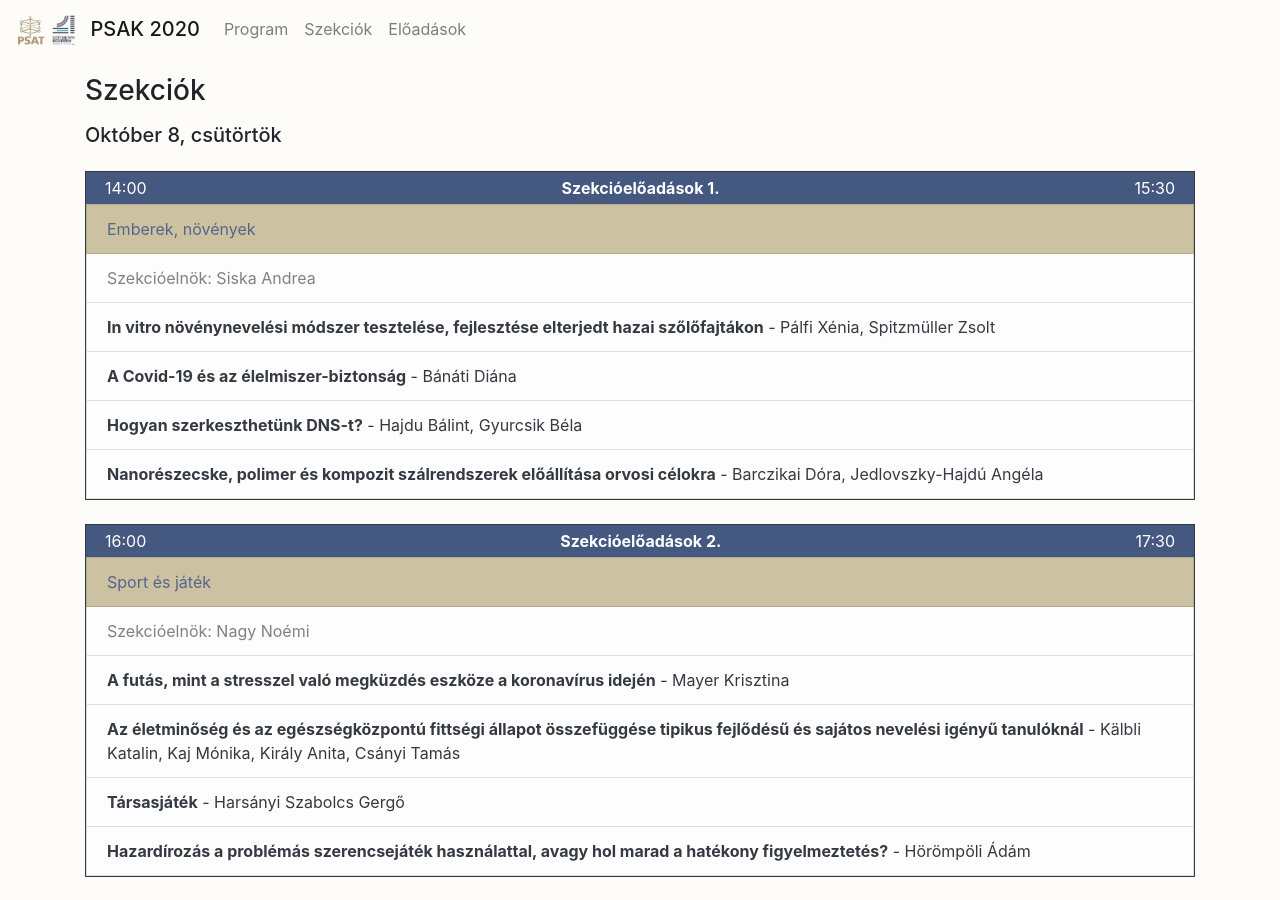
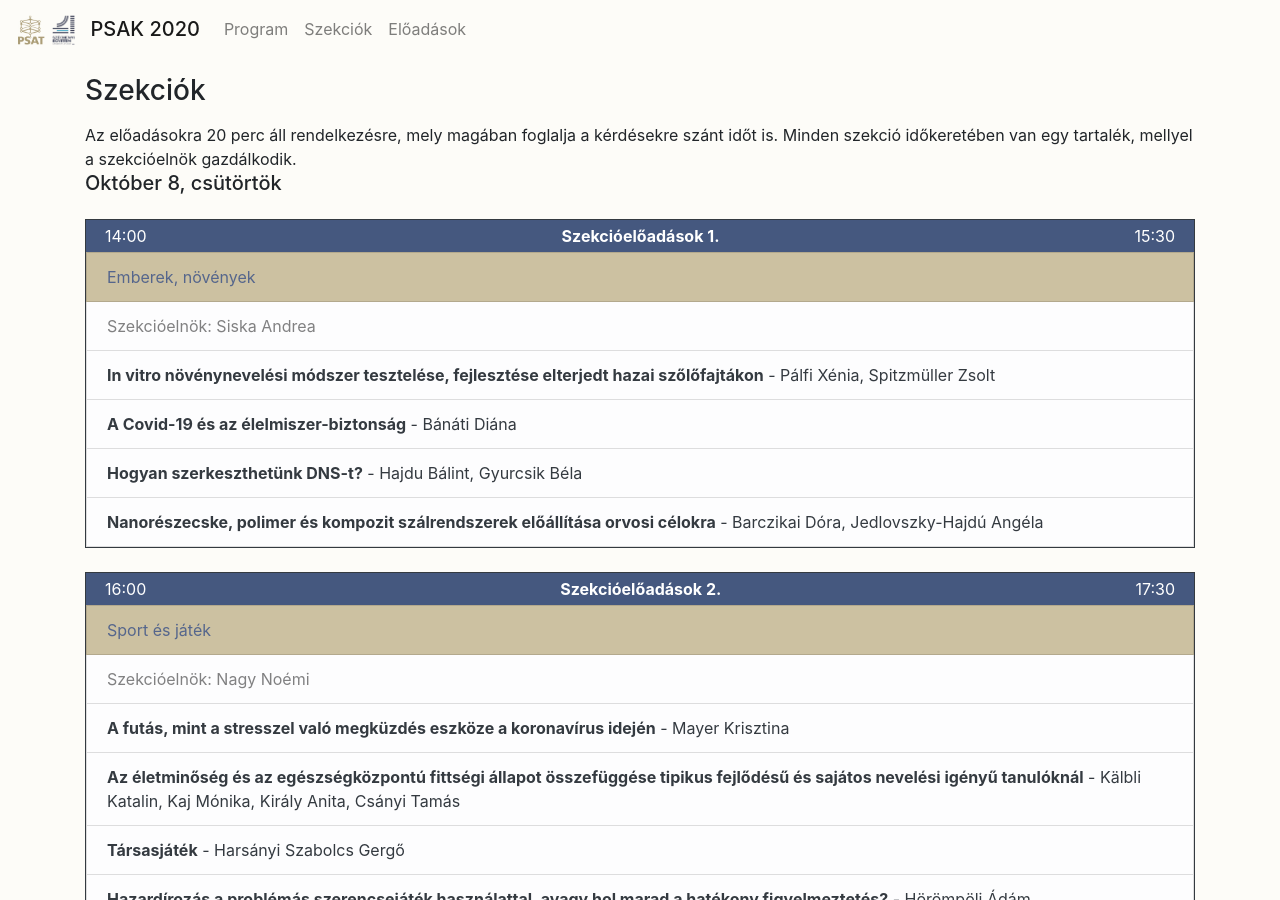
Before and after one commit to hegyhati/psak_2020, a Jekyll site: the page built from sections.html, in a window 1280 px wide and 900 px high. Built offline with Jekyll 4.4.1, drawn with Linux system fonts in a browser that asks for light colours.

Commit message:
Instruction to presenters

```diff
--- a/sections.html
+++ b/sections.html
@@ -1,6 +1,9 @@
 ---
 title: Szekciók
 ---
+
+Az előadásokra 20 perc áll rendelkezésre, mely magában foglalja a kérdésekre szánt időt is.
+Minden szekció időkeretében van egy tartalék, mellyel a szekcióelnök gazdálkodik.
 
 {% for day in site.data.program %}
 <h5>{{day.date-hu}}</h5>
```
